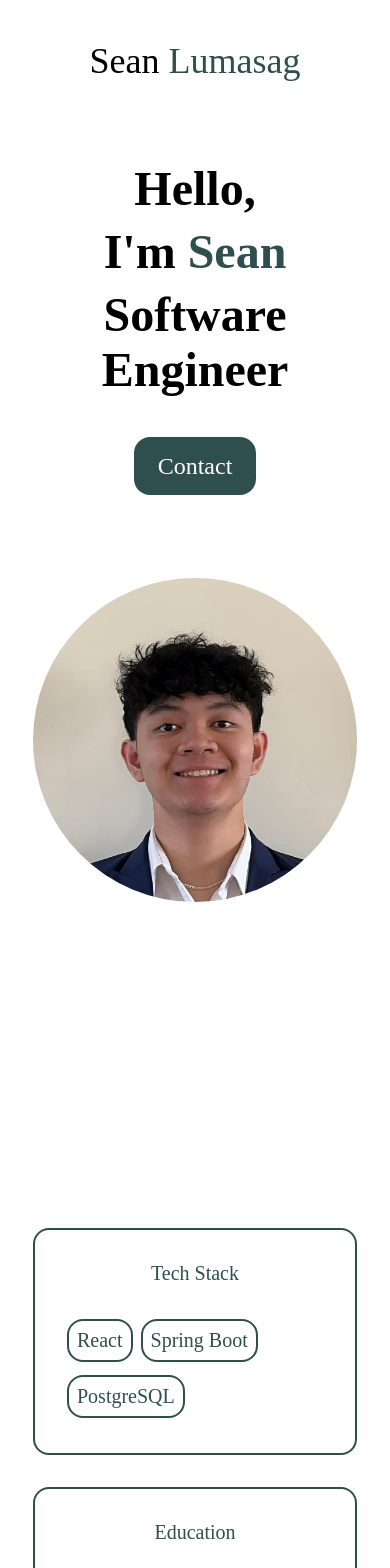
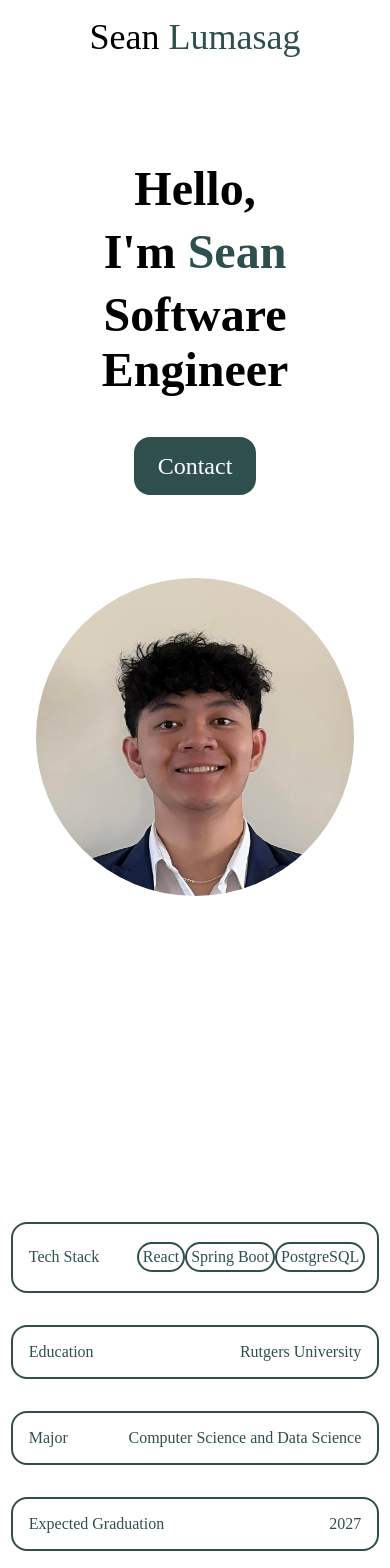
Before and after one commit to seanlumasag/personal-website, a React (Vite) app in the folder frontend/: page / in a window 390 px wide. Shown: the top 1568 px of the page. Built offline with nearby package versions, Linux system fonts and the light colour scheme.

Commit message:
Mobile formatting improvement

```diff
--- a/frontend/src/index.css
+++ b/frontend/src/index.css
@@ -216,12 +216,13 @@ img {
 .info-card .text-container {
   border: 1px transparent white;
   gap: 1.25rem;
-  text-align: justify;
 }
 .info-card h2 {
   font-size: 2rem;
 }
-
+.info-card .desc {
+  text-align: justify;
+}
 /**********************************************************************************************************/
 .projects {
   flex-direction: column;
@@ -282,13 +283,22 @@ img {
   justify-content: center;
 }
 
-@media (max-width: 1150px) {
+@media (max-width: 1200px) {
   :root {
-    --max-width-var: 390px;
+    --max-width-var: 95vw;
   }
 
-  h1{
+  h1 {
     font-size: 3rem;
+  }
+
+  p {
+    font-size: 1rem;
+  }
+
+  .home .img-container {
+    height: 20rem;
+    width: 20rem;
   }
 
   .navigation .navbar,
@@ -296,14 +306,14 @@ img {
     display: none;
   }
 
-
   .navbar-container {
     justify-content: center;
+    padding-top: 1rem;
+    padding-bottom: 1rem;
   }
 
   .section {
     flex-direction: column;
-    padding: 10rem 2rem;
   }
   .home {
     padding-top: 10rem;
@@ -326,15 +336,20 @@ img {
     flex-direction: column;
   }
 
-  .about-me-card{
-    flex-direction: column;
+  .card {
+    padding: 1rem;
+  }
+
+  .tech-tag {
+    padding: 0.25rem;
+    margin: -0.25rem;
   }
 
   .info-card .text-container {
     align-items: center;
   }
 
-  .tech-tag{
+  .tech-tag {
     margin-top: 0.15rem;
     margin-bottom: 0.15rem;
   }
```
